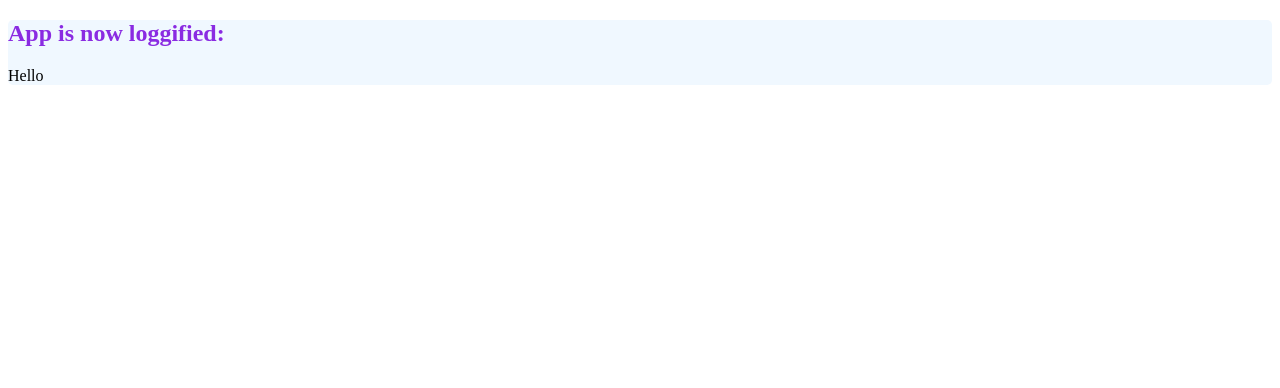
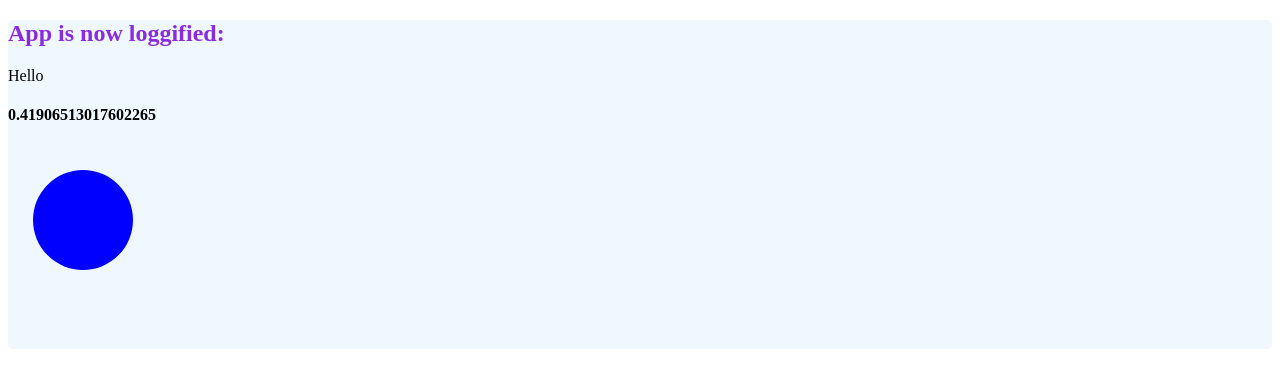
Before and after one commit to smerth/react-lifecycle-logger, a React (Create React App) app: page / in a window 1280 px wide. Shown: the top 388 px of the page. Built offline with nearby package versions, Linux system fonts and the light colour scheme.

Commit message:
componentDidMount

```diff
--- a/src/App.js
+++ b/src/App.js
@@ -4,8 +4,36 @@
 class App extends Component {
   static displayName = "App";
 
+  state = {
+    data: "No Data yet!"
+  };
+
+  fetchData = () => {
+    console.log("Going to fetch data!");
+    setTimeout(() => {
+      console.log("Data retrieved");
+      this.setState({
+        data: Math.random()
+      });
+    }, 1500);
+  };
+
+  componentDidMount() {
+    this.fetchData();
+    const canvasCtx = this.refs.appCanvas.getContext("2d");
+    canvasCtx.fillStyle = "blue";
+    canvasCtx.arc(75, 75, 50, 0, 2 * Math.PI);
+    canvasCtx.fill();
+  }
+
   render() {
-    return <div>Hello</div>;
+    return (
+      <div>
+        Hello
+        <h4>{this.state.data}</h4>
+        <canvas ref={"appCanvas"} height={200} width={200} />
+      </div>
+    );
   }
 }
 
--- a/src/loggify.js
+++ b/src/loggify.js
@@ -4,7 +4,7 @@
 export default function loggify(Wrapped) {
   let originals = {};
 
-  const methodsToLog = ["componentWillMount"];
+  const methodsToLog = ["componentWillMount", "componentDidMount"];
 
   methodsToLog.forEach(method => {
     if (Wrapped.prototype[method]) {
```
Also changed, not shown: 1 other file (tests, documents, lock files or other folders).
